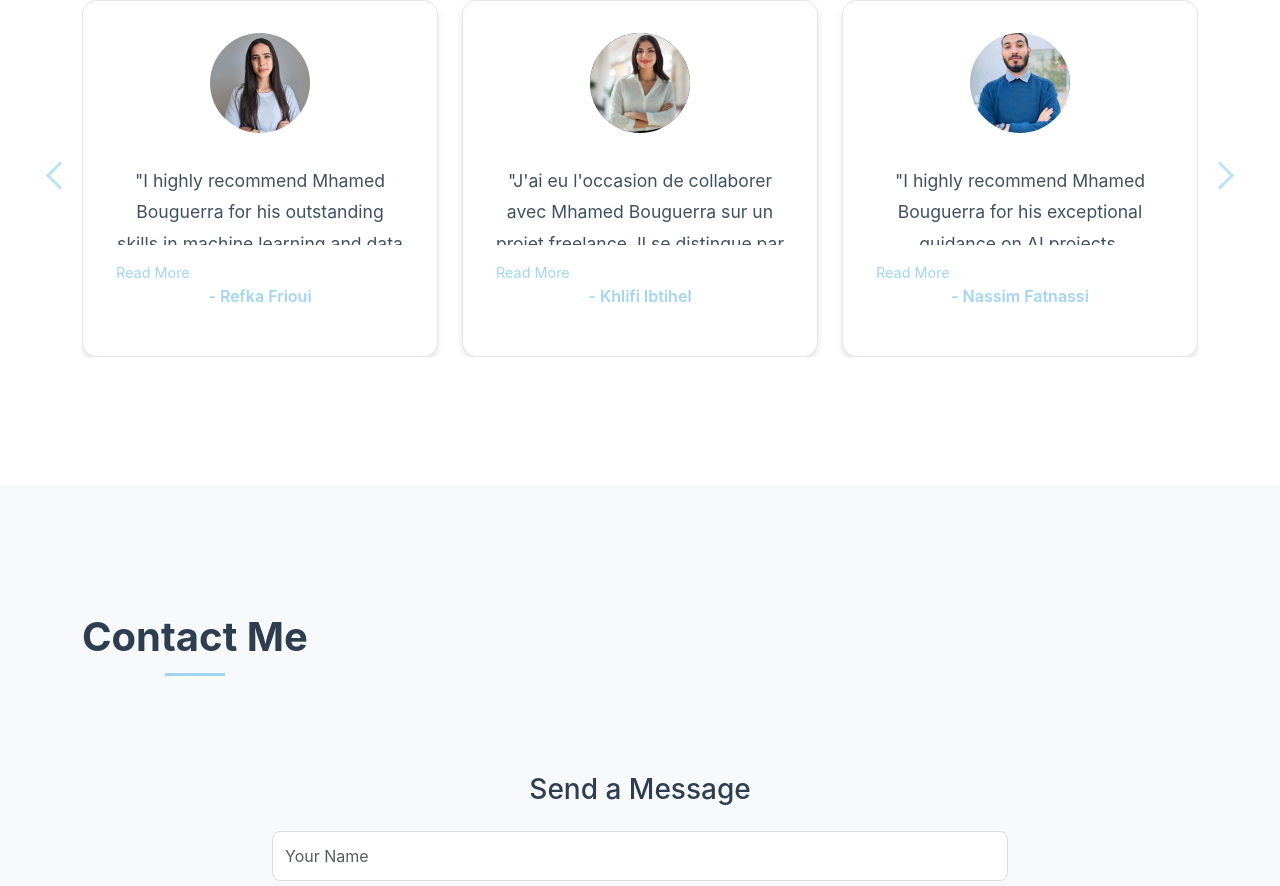
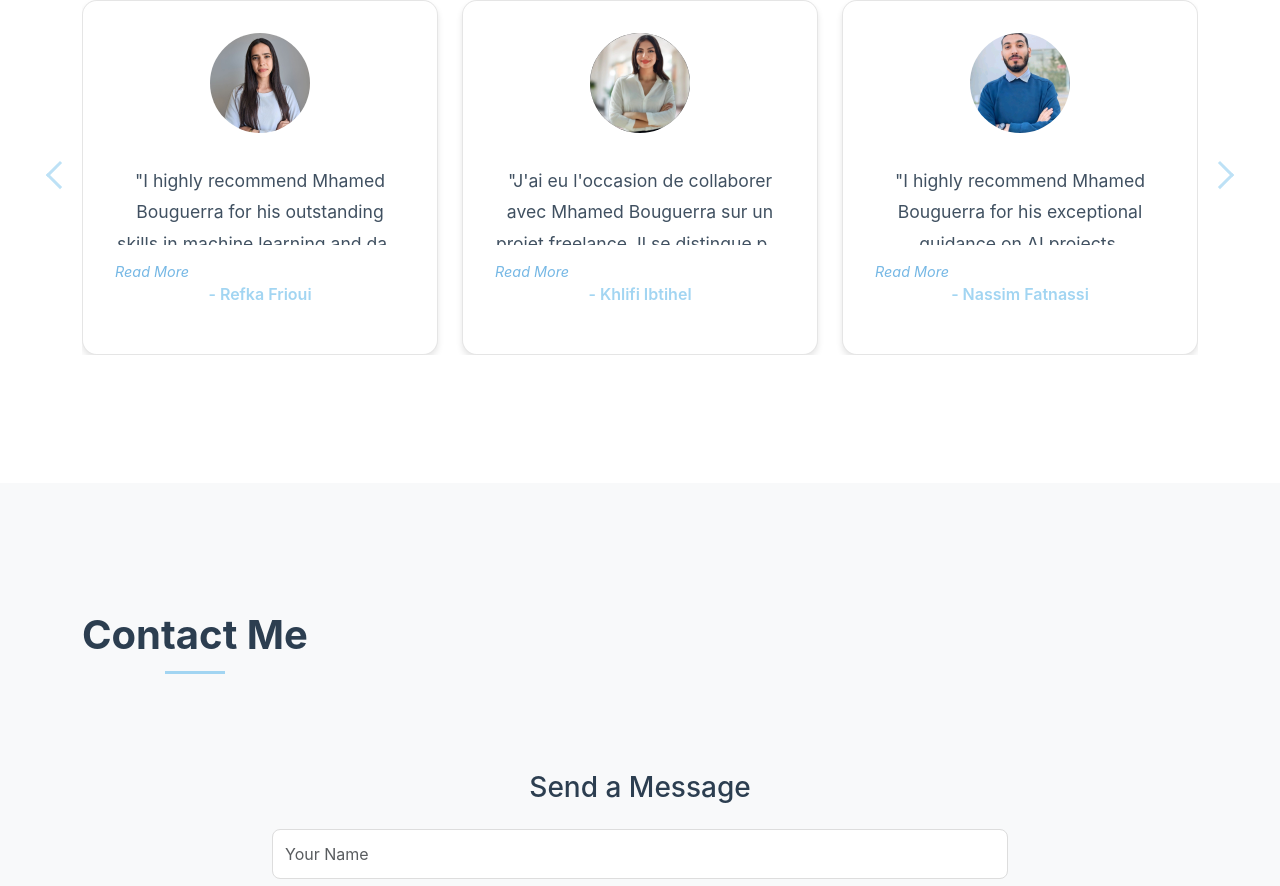
Before and after one commit to Mazine3/portfolio, a plain HTML site: page index.html in a window 1280 px wide. Shown: the part 3521-4407 px from the top of the page. Drawn offline with nearby package versions, Linux system fonts and the light colour scheme.

Commit message:
Update styles.css

```diff
--- a/styles.css
+++ b/styles.css
@@ -590,3 +590,33 @@ form .btn-primary:hover {
 .testimonial-text {
     max-height: 80px;
 }
+
+
+.testimonial-text {
+    display: -webkit-box;
+    -webkit-line-clamp: 3;
+    -webkit-box-orient: vertical;
+    overflow: hidden;
+    transition: all 0.3s ease;
+    min-height: 60px; /* Ensures consistent truncation */
+}
+
+.testimonial-text.expanded {
+    -webkit-line-clamp: unset;
+}
+
+.read-more-btn {
+    display: none;
+    background: none;
+    border: none;
+    padding: 0;
+    margin: 8px 0 0;
+    font-size: 0.9em;
+    cursor: pointer;
+    color: #76b8e5; /* Matches parent text color */
+    font-style: italic; /* Matches author name style */
+}
+
+.read-more-btn:hover {
+    text-decoration: underline;
+}
```
